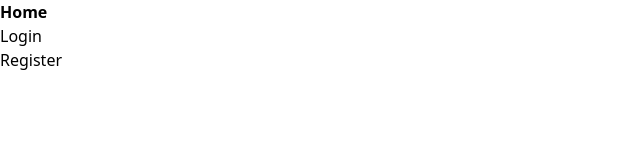
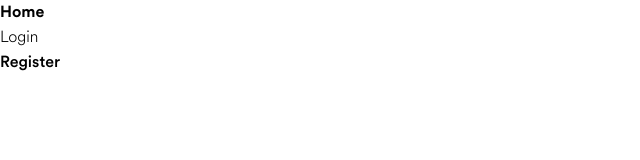
Before and after one commit to Khan9Tran/spotify, a React (Create React App) app in the folder client/: page / in a window 1280 px wide. Shown: the top 160 px of the page, without its empty margins (0-640 px from the left). Built offline with nearby package versions, Linux system fonts and the light colour scheme.

Commit message:
Cập nhật màu sắc custom của trang web.

```diff
--- a/client/tailwind.config.js
+++ b/client/tailwind.config.js
@@ -5,29 +5,28 @@ module.exports = {
   ],
   theme: {
     extend: {
-      extend: {
         colors: {
-          'bg-black-primary': '#000000',
-          'bg-black-secondary': '#121212',
+          'black-primary': '#000000',
+          'black-secondary': '#121212',
 
-          'txt-white-primary': '#ffffff',
-          'txt-white-secondary': '#f6f6f6',
+          'white-primary': '#ffffff',
+          'white-secondary': '#f6f6f6',
 
-          'bg-green-primary': '#1fdf64',
-          'txt-green-primary': '#117a37',
+          'green-light': '#1fdf64',
+          'green-dark': '#117a37',
 
-          'bg-gray-primary': '#727272',
-          'txt-gray-primary': '#a7a7a7',
+          'gray-light': '#a7a7a7',
+          'gray-dark': '#727272',
 
-          'bg-red-primary': '#e91429',
-          'txt-red-primary': '#e35e60',
+          'red-light': '#e91429',
+          'red-dark': '#e35e60',
         },
+
         fontFamily: {
           'bold': ['CircularStd-Bold', 'sans-serif'],
           'light': ['CircularStd-Light', 'sans-serif'],
           'medium': ['CircularStd-Medium', 'sans-serif'],
         },
-      },
     },
   },
   plugins: [],
```
